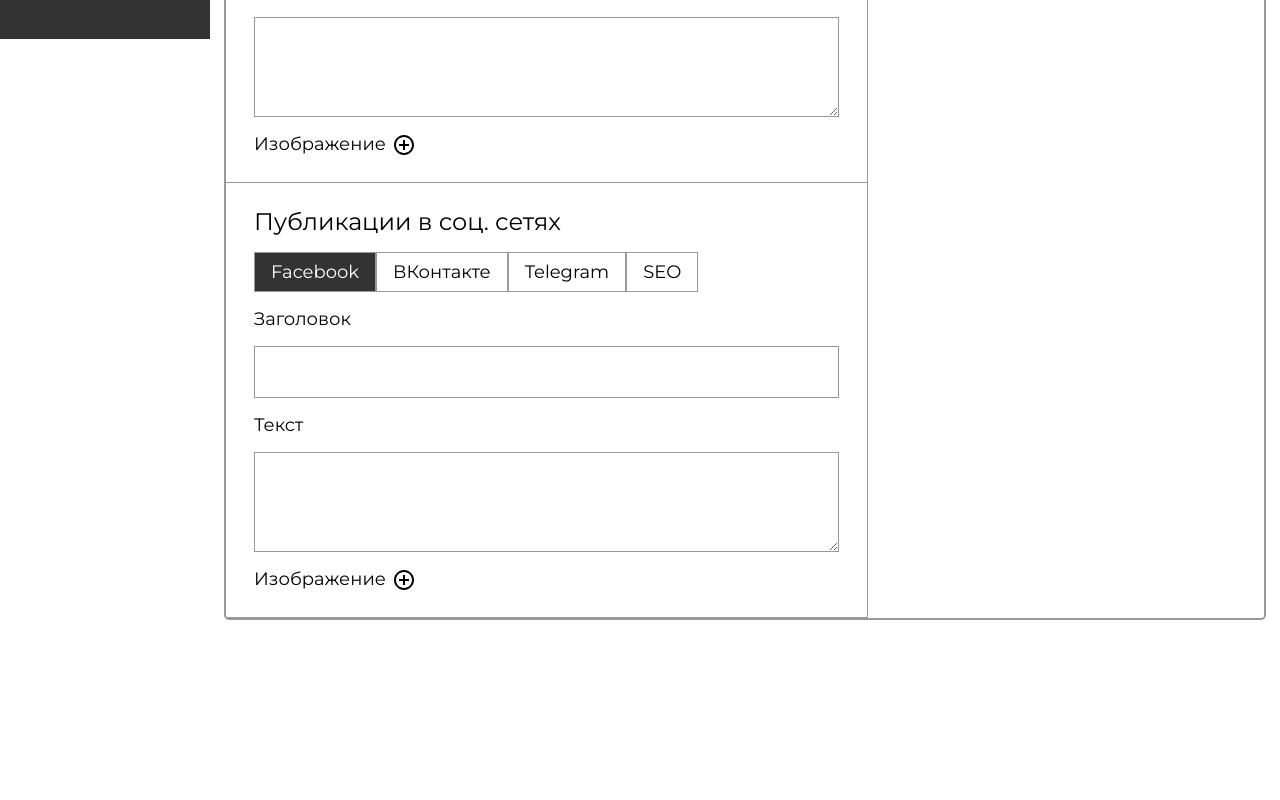
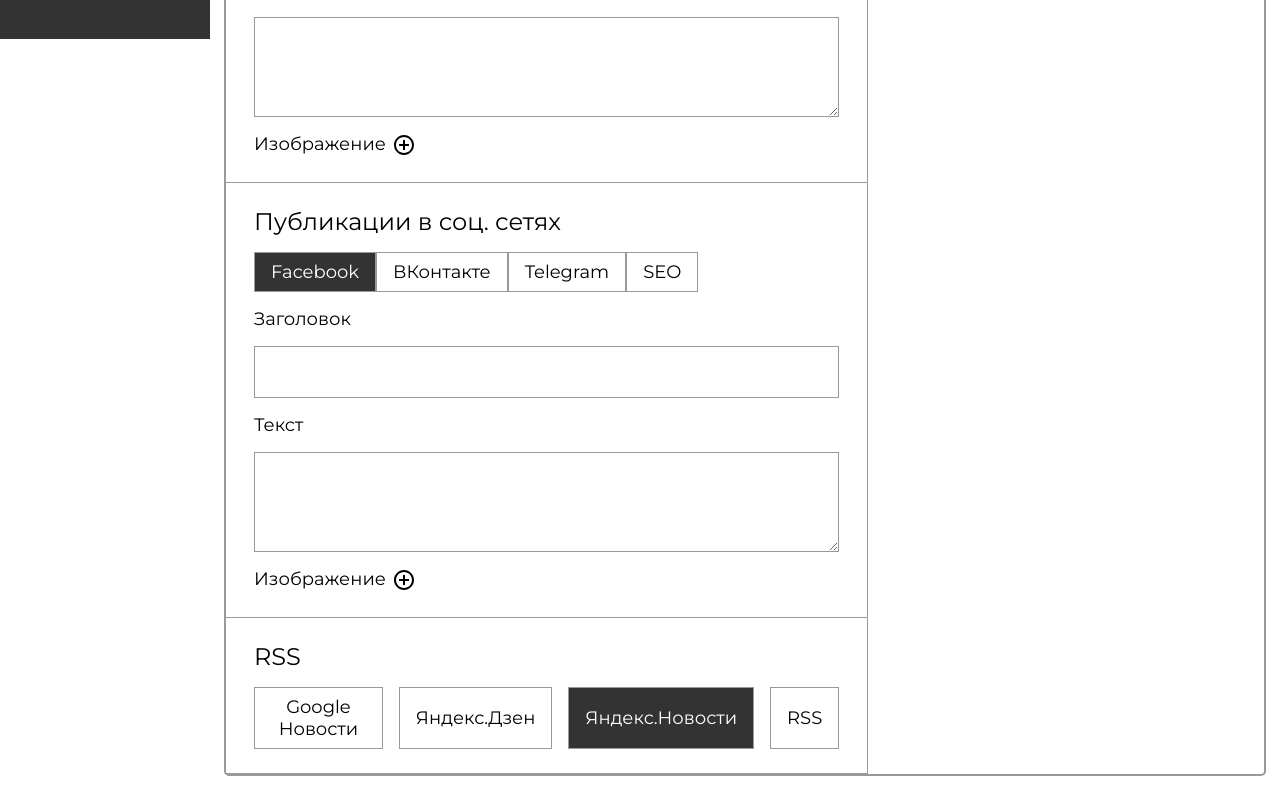
Before and after one commit to KiraProsto/ICGroup-admin, a React (Vite) app: page /admin/news/add in a window 1280 px wide. Shown: the part 761-1561 px from the top of the page. Before the commit the page ends 1405 px from the top, so only its background shows below. Built offline with nearby package versions, Linux system fonts and the light colour scheme.

Commit message:
add rssblock component

```diff
--- a/src/components/newsadd/newsadd.css
+++ b/src/components/newsadd/newsadd.css
@@ -328,3 +328,30 @@
     background-color: var(--black-3);
   }
 }
+
+/* RSSBlock */
+.add-rss__modes {
+  display: flex;
+  gap: 16px;
+}
+
+.add-rss__mode-btn {
+  border: 1px solid var(--gray-3);
+  padding: 8px 16px;
+  font-weight: 400;
+  font-size: 18px;
+  cursor: pointer;
+  transition: 0.2s ease;
+
+  &:hover {
+    transition: 0.2s ease;
+    background-color: var(--gray-1);
+  }
+}
+.add-rss__mode-btn-active {
+  background: var(--black-3);
+  color: var(--white-0);
+  &:hover {
+    background-color: var(--black-3);
+  }
+}
--- /dev/null
+++ b/src/components/newsadd/publication/RSSBlock.tsx
@@ -0,0 +1,28 @@
+import '../newsadd.css';
+
+export default function RSSBlock() {
+  return (
+    <div className="add-rss">
+      <div className="add__block">
+        <h2 className="add__title">RSS</h2>
+        <div className="add-rss__modes">
+          <button type="button" className="add-rss__mode-btn">
+            Google Новости
+          </button>
+          <button type="button" className="add-rss__mode-btn">
+            Яндекс.Дзен
+          </button>
+          <button
+            type="button"
+            className="add-rss__mode-btn add-rss__mode-btn-active"
+          >
+            Яндекс.Новости
+          </button>
+          <button type="button" className="add-rss__mode-btn">
+            RSS
+          </button>
+        </div>
+      </div>
+    </div>
+  );
+}
--- a/src/pages/admin/News/NewsAddPage.tsx
+++ b/src/pages/admin/News/NewsAddPage.tsx
@@ -5,6 +5,7 @@ import MainInfo from '@/components/newsadd/publication/MainInfo';
 import MediaActions from '@/components/newsadd/publication/MediaActions';
 import MediaPicker from '@/components/newsadd/publication/MediaPicker';
 import NewsAddHeader from '@/components/newsadd/publication/NewsAddHeader';
+import RSSBlock from '@/components/newsadd/publication/RSSBlock';
 import SocialPublicationBlock from '@/components/newsadd/publication/SocialPublicationBlock';
 import { useState } from 'react';
 import { useSelector } from 'react-redux';
@@ -24,7 +25,7 @@ export default function NewsAddPage() {
             <MainInfo />
             <AnnouncementBlock />
             <SocialPublicationBlock />
-            {/* <RSSBlock /> */}
+            <RSSBlock />
             {/* <PublicationIndex /> */}
           </div>
 
```
